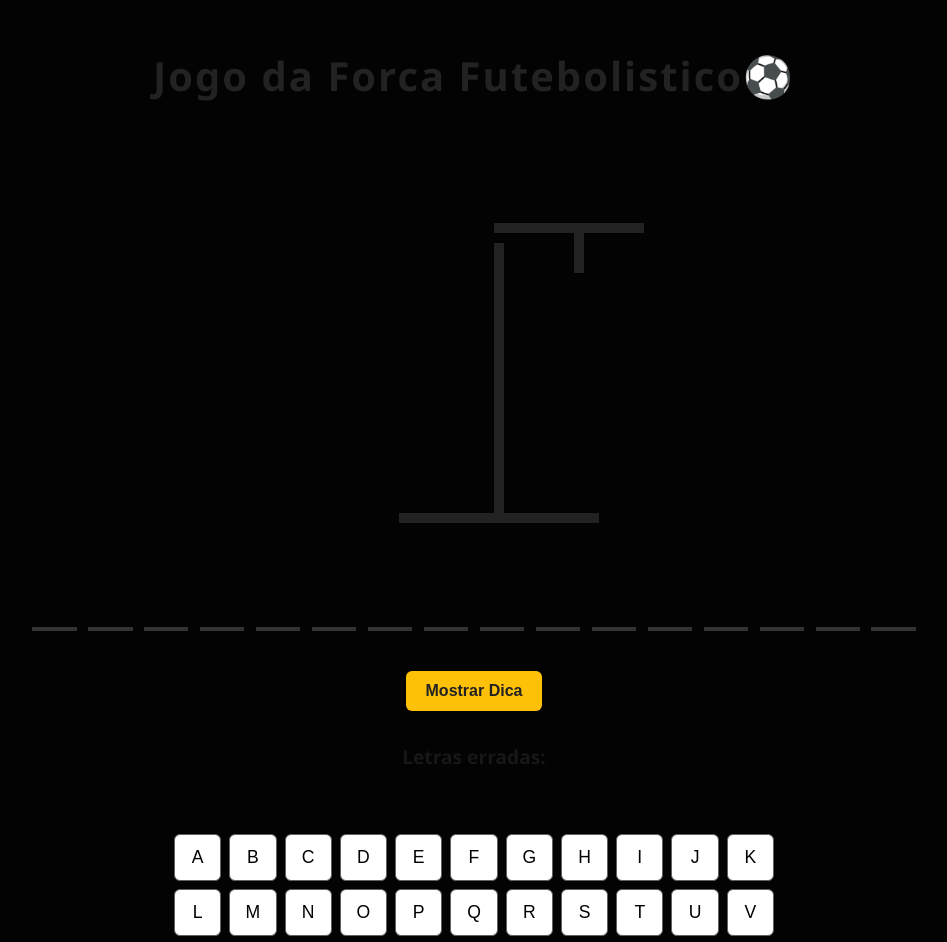
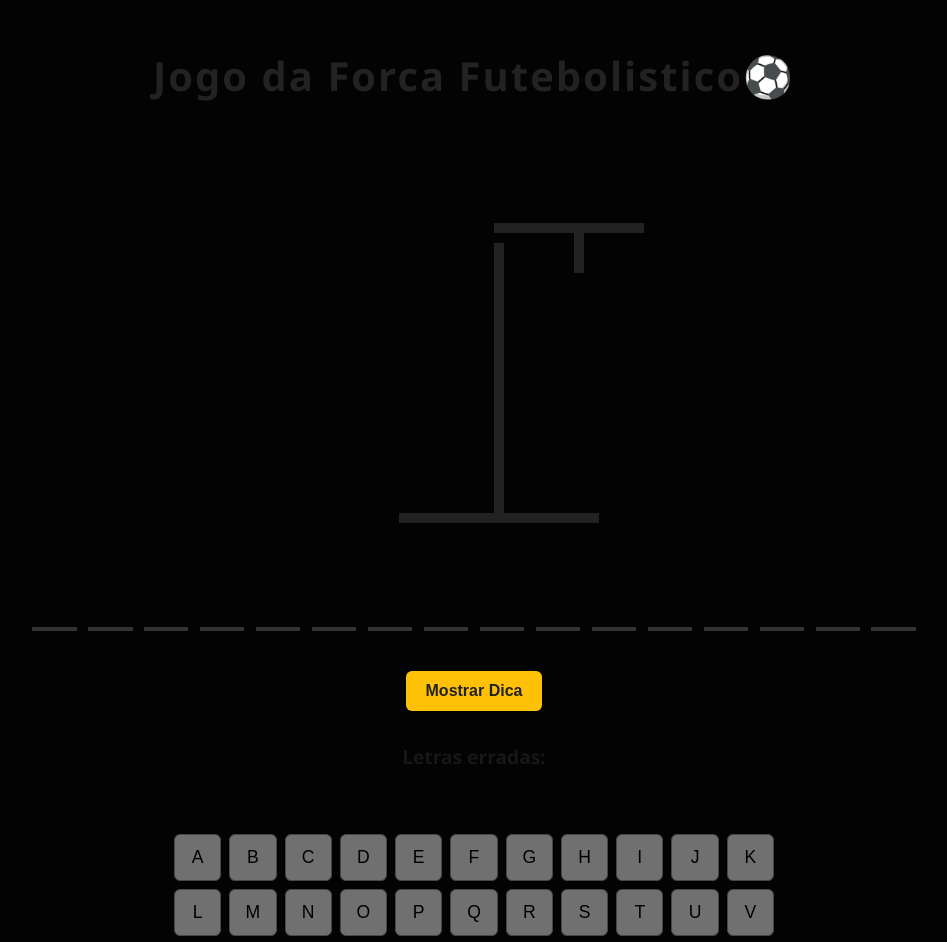
Before and after one commit to joao-emanuel-melo/estudos-front-end, a Next.js app in the folder jogo_da_forca/: page / in a window 1280 px wide. Shown: the top 942 px of the page, without its empty margins (166-1113 px from the left). Built offline with nearby package versions, Linux system fonts and the light colour scheme.

Commit message:
alteração

```diff
--- a/jogo_da_forca/app/Hangman.module.css
+++ b/jogo_da_forca/app/Hangman.module.css
@@ -193,8 +193,8 @@
 .key {
   font-size: 1.1rem;
   padding: 0.75rem 0.5rem;
-  border: 1px solid #616161;
-  background-color: #ffffff;
+  border: 1px solid #474747;
+  background-color: #707070;
   cursor: pointer;
   border-radius: 6px;
   transition: transform 0.1s ease, background-color 0.2s ease;
```
